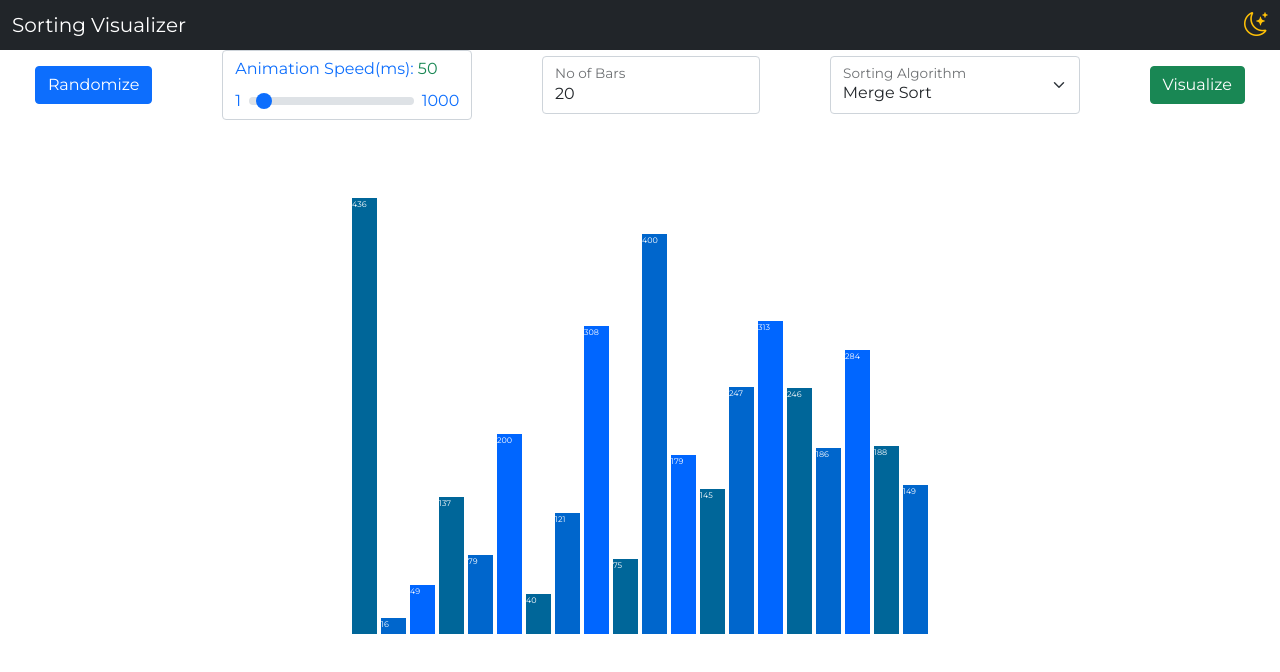
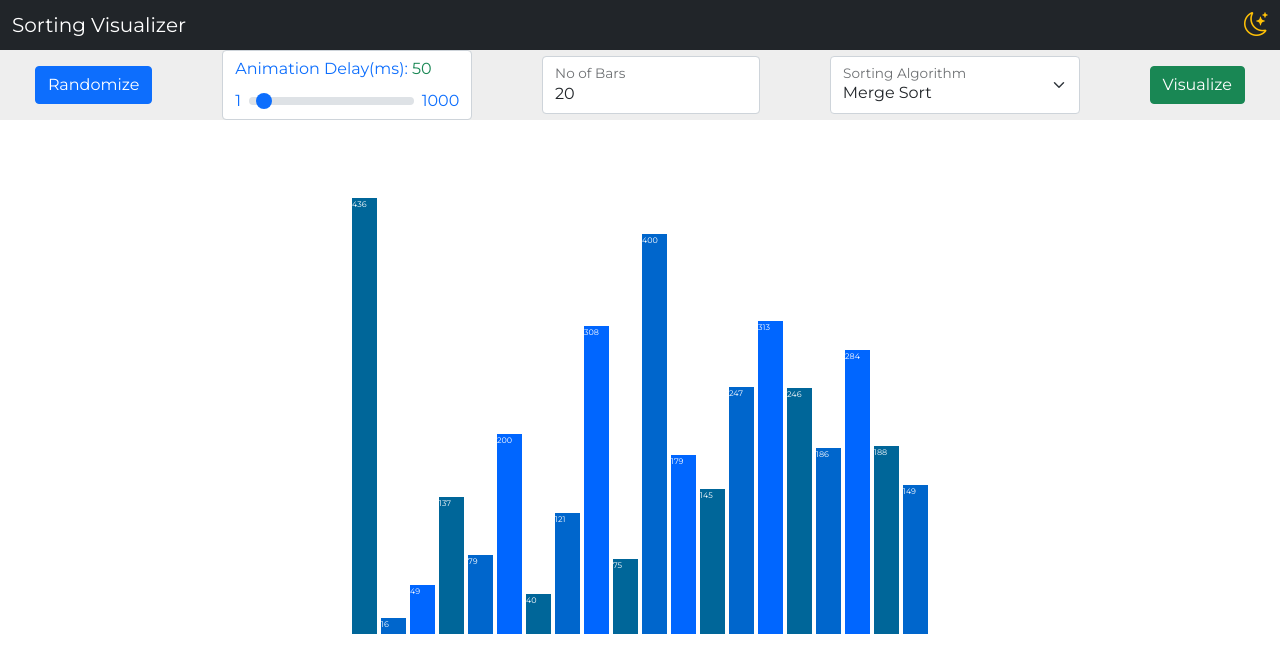
Before and after one commit to The-SP/Visualizer, a React (Create React App) app: page / in a window 1280 px wide. Shown: the top 672 px of the page. Built offline with nearby package versions, Linux system fonts and the light colour scheme.

Commit message:
Add background for input bar

```diff
--- a/src/Sorting/Sorting.css
+++ b/src/Sorting/Sorting.css
@@ -24,11 +24,13 @@
 :root {
     --background: white;
     --text-primary: black;
+    --input-background: #eee;
 }
 
 [data-theme='dark'] {
     --background: #222;
     --text-primary: white;
+    --input-background: #2a2a2a;
 }
 
 .theme {
@@ -43,3 +45,7 @@
 .theme-icon :hover {
     color: orangered;
 }
+
+.input-bar {
+    background: var(--input-background);
+}
--- a/src/Sorting/Sorting.js
+++ b/src/Sorting/Sorting.js
@@ -122,7 +122,7 @@ const Sorting = () => {
         </div>
       </nav>
 
-      <div className="d-flex justify-content-around align-items-center">
+      <div className="d-flex justify-content-around align-items-center input-bar">
         <button className="btn btn-primary" onClick={resetArray}>
           Randomize
         </button>
@@ -130,7 +130,7 @@ const Sorting = () => {
         {/* Speed input */}
         <div className="form-control" style={{ maxWidth: 250 }}>
           <label htmlFor="customRange3" className="form-label">
-            <span className="text-primary">Animation Speed(ms): </span>
+            <span className="text-primary">Animation Delay(ms): </span>
             <span className="font-weight-bold text-success">
               {" "}
               {animation_speed}
```
